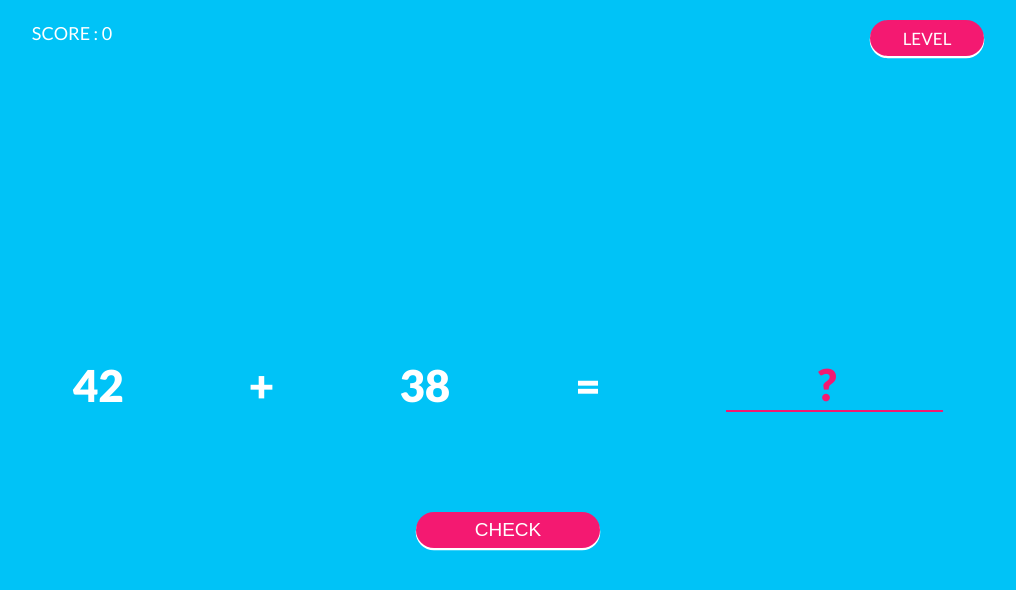
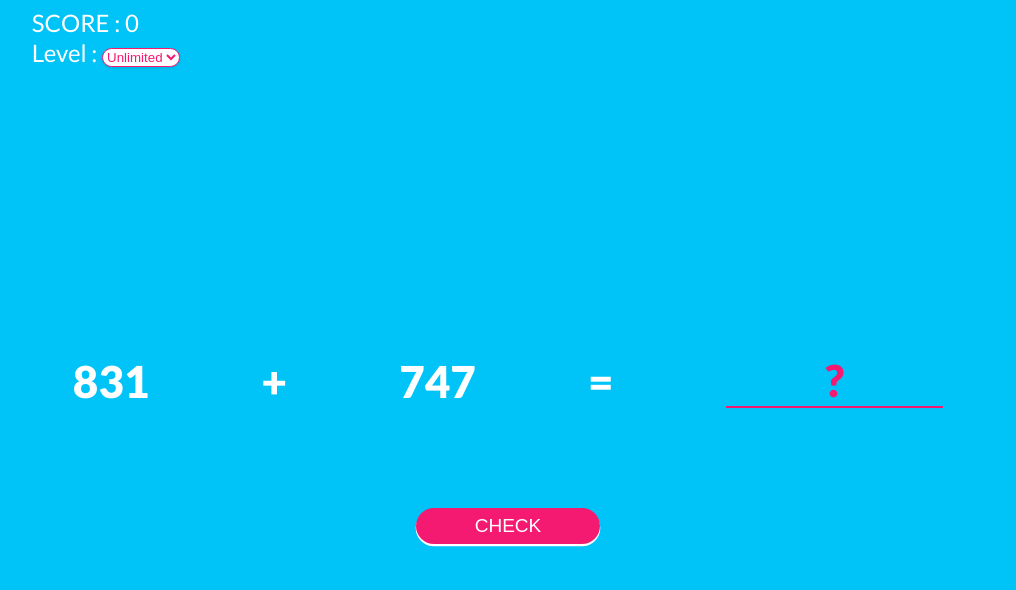
Before and after one commit to HmmamBabiKhouja/MathQuizer, a website: page index.html in a window 1280 px wide. Shown: the whole page, without its empty margins (132-1148 px from the left). Drawn offline with Linux system fonts and the light colour scheme.

Commit message:
CHOOSING LEVEL MECHANISM HAS BEEN CHANGED
it's select tag instead of ul

I did design using css
and attached it to js so it changes the maxnum and opertators according
to player's level

```diff
--- a/JSCode/game-engine.js
+++ b/JSCode/game-engine.js
@@ -1,12 +1,18 @@
 window.addEventListener("load",init);
 
 /* vars */
+const levels = {
+    "unli" :{ opertors:["+","-","*","/"],maxNum :999 },
+    "kg" :{ opertors:["+","-"],maxNum :5 },
+    "c1" :{ opertors:["+","-"],maxNum :50 },
+    "c2" :{ opertors:["+","-"],maxNum :100 }
+}
+
+let opertors = levels.unli.opertors;// default
+let maxNum = levels.unli.maxNum;// default
 let score = 0 ;
-let opertors=["+","-",];//"*","/" add them on upper levels
 
 /* DOM vars */
-const levelPicker = document.querySelector(".level-picker");
-const navList = document.querySelector(".nav-list")
 const num1 = document.querySelector("#num1");
 const num2 = document.querySelector("#num2");
 const opertor = document.querySelector("#operator");
@@ -14,6 +20,8 @@ const checkBtn = document.querySelector(".btn-input");
 const result = document.querySelector("#result")
 const scoreDisplay = document.querySelector(".socre-value");
 scoreDisplay.innerHTML=score;
+const levelSelector = document.querySelector("#levels");
+levelSelector.addEventListener("change", setLevel, false);
 
 function init(){
     let temp1 = generateNumber();
@@ -24,7 +32,7 @@ function init(){
 }
 
 function generateNumber(){
-    return Math.round(Math.random() * 49)+1;
+    return Math.round(Math.random() * maxNum)+1;
 }
 
 function pickOperator(){
@@ -45,9 +53,11 @@ checkBtn.addEventListener("click",()=>{
     result.value=""
 });
 
-levelPicker.addEventListener("click",()=>{
-    levelPicker.classList.add("level-picker-clicked")
-    setTimeout(()=>{levelPicker.classList.remove("level-picker-clicked")}, 400);
-
-    navList.classList.toggle("nav-list-active");
-});
+function setLevel(){
+    let temp = levelSelector.value;
+    opertors = levels[temp].opertors;// default
+    maxNum = levels[temp].maxNum;
+    init();
+    score = 0 ;
+    scoreDisplay.innerHTML=score;
+}
--- a/index.html
+++ b/index.html
@@ -17,19 +17,14 @@
             <div class="score-container">
                 <span class="score score-line">SCORE : <span class="score socre-value"></span></span>
             </div>
-            <div class="nav-list-container">
-                <div class="nav-list">
-                    <ul class="nav-links">
-                        <li class="nav-link">GRADUAL</li>
-                        <li class="nav-link">1</li>
-                        <li class="nav-link">2</li>
-                        <!-- <li class="nav-link"><a href="">3</a></li>
-                        <li class="nav-link"><a href="">4</a></li> -->
-                    </ul>
-                </div>
-            </div>
-            <div class="level-picker">
-                <p class="level">LEVEL</p>
+            <div class="selection-block">
+                <label class="level-label" for="levels">Level : </label>
+                <select id="levels" autoComplete="off">
+                    <option value="kg">KG</option>
+                    <option value="c1">Class 1</option>
+                    <option value="c2">Class 2</option>
+                    <option value="unli" selected>Unlimited</option>
+                </select>
             </div>
         </nav>
         <div class="header-container">
--- a/styles/queries.css
+++ b/styles/queries.css
@@ -21,10 +21,6 @@
         width: 25%;
     }
 
-    .level-picker{
-        width: 12%;
-    }
-
     .btn-input {
         width: 18%;
     }
--- a/styles/style.css
+++ b/styles/style.css
@@ -49,53 +49,43 @@ body {
 
 .nav-container{
     display: flex;
-    justify-content: space-between;
+    justify-content: start;
+    flex-direction: column;
     margin-top:0.7rem;
     width: 93%;
     margin: 0 auto;
 }
 
+.selection-block,
 .score-container{
-    height: 65px;
-    line-height: 65px;
+    height: 30px;
+    line-height: 30px;
 }
 
-.score{
-    font-size: 0.9rem;
-    text-align: center;
-
+.score-container{
+    margin-top: 0.4rem ;
 }
 
-.nav-list-container {
-    position: relative;
-    width: 50%;
+.level-label,
+.score{
+    font-size: 1.2rem;
+    text-align: center;
 }
 
-.nav-list {
-    width: 100%;
-    position: absolute;
-    transform: translateY(-100%);
-    transition: 0.5s ease;
-    margin-top:-0.7rem;
-}
-
-.nav-list-active {
-    transform: translateY(0);
-    margin-top: .5rem;
-}
-
-.nav-links {
-    list-style: none;
-    display: flex;
-    flex-direction: column;
-    align-items: center;
-}
-
-.nav-link{
-    text-decoration: none;
+ select {
+    -webkit-appearance: button;
+    -moz-appearance: button;
+    -webkit-user-select: none;
+    -moz-user-select: none;
+    appearance: button;       /* Remove default arrow */
+    border: 1px solid var(--pink);
+    background: var(--white);
     color: var(--pink);
-    font-size: 1.2rem;
-    font-weight: 700;
+    border-radius: 20px;
+    box-shadow: 0px 1px 3px rgba(0, 0, 0, 0.1);
+    overflow: hidden;
+    text-overflow: ellipsis;
+    white-space: nowrap;
 }
 
 /* mid-home */
@@ -154,9 +144,21 @@ body {
     color: var(--pink);
 }
 
+
+/* Chrome, Safari, Edge etc */
+input::-webkit-outer-spin-button,
+input::-webkit-inner-spin-button {
+  -webkit-appearance: none;
+  margin: 0;
+}
+
+/* Firefox */
+input[type=number] {
+  -moz-appearance: textfield;
+}
+
 /* BUTTONS */
 
-.level-picker,
 .btn-input{
     background: var(--pink);
     color: var(--white);
@@ -166,25 +168,12 @@ body {
     cursor: pointer;
     transition: 0.2s;
     height: 36px;
-}
-
-.level-picker{
-    font-size:0.85rem ;
-    margin: 1rem 0;
-    width: 22%;
-    display:flex;
-    justify-content: center;
-    align-items: center;
-}
-
-.btn-input {
     font-size:0.95rem ;
     outline: none;
     width: 26%;
 }
 
-.btn-input-clicked,
-.level-picker-clicked{
+.btn-input-clicked{
     transform: translate(0 , 2px);
     box-shadow: none;
 }
```
